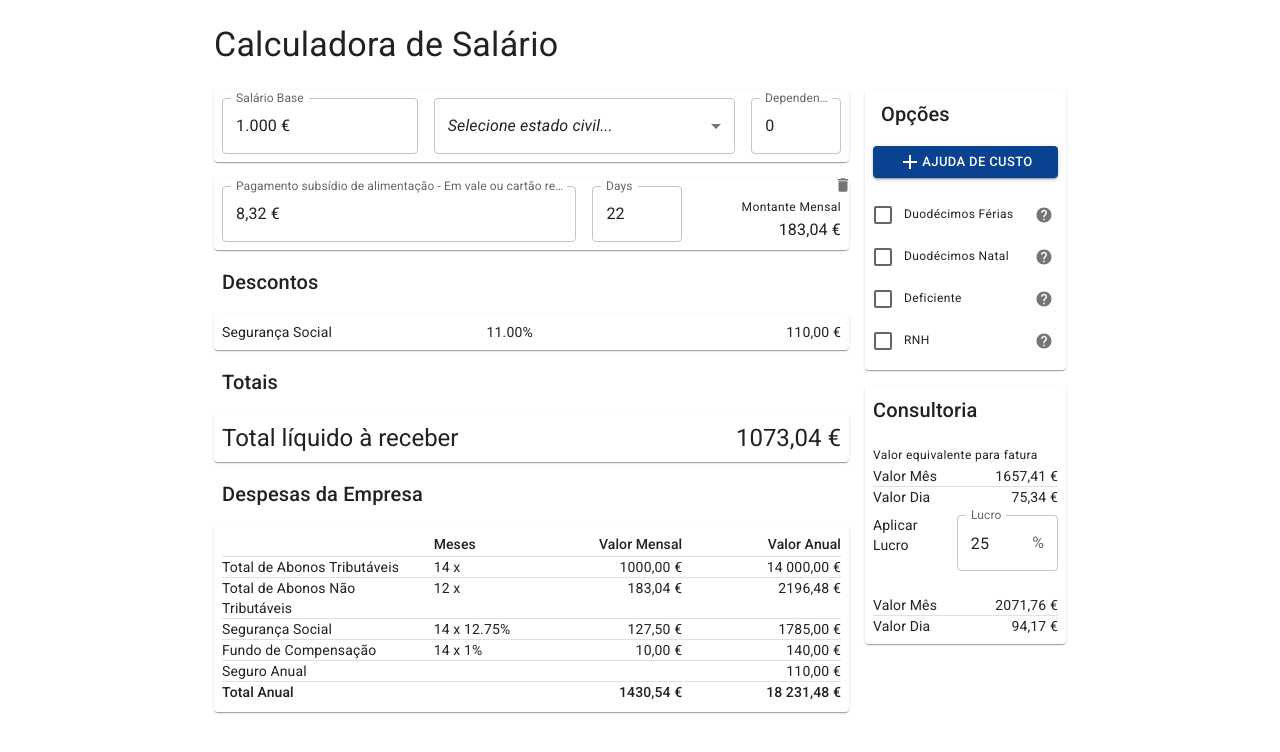
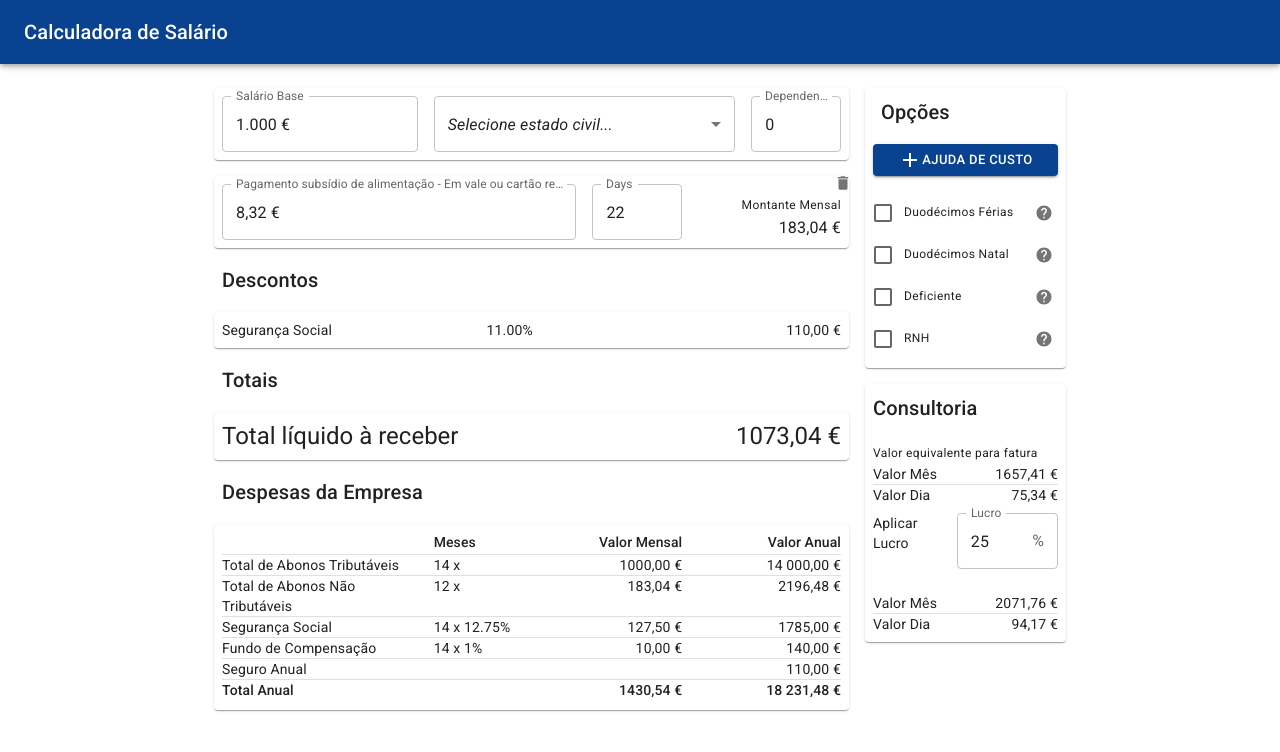
Before and after one commit to edgarmesquita/salary-calculator.github.io, a Next.js app: page / in a window 1280 px wide. Shown: the top 752 px of the page. Built offline with nearby package versions, Linux system fonts and the light colour scheme.

Commit message:
adding app bar

```diff
--- a/next.config.js
+++ b/next.config.js
@@ -3,6 +3,7 @@ const nextConfig = {
   experimental: {
     appDir: true,
   },
+  assetPrefix: './',
 }
 
 module.exports = nextConfig
--- a/package.json
+++ b/package.json
@@ -6,7 +6,7 @@
     "build": "next build && next export -o build",
     "start": "next start",
     "lint": "next lint",
-    "deploy": "gh-pages -b main -d build"
+    "deploy": "echo salary-calculator.equantic.tech > ./build/CNAME && gh-pages -b main -d build"
   },
   "dependencies": {
     "@emotion/react": "^11.10.5",
--- a/src/pages/index.tsx
+++ b/src/pages/index.tsx
@@ -1,9 +1,10 @@
 "use client"
 import CurrencyFormat from '@/components/CurrencyFormat';
 import {
+  AppBar,
   Box, Button, Card, Checkbox, Container, Dialog, DialogActions, DialogContent,
   DialogTitle, Divider, FormControl, FormControlLabel, FormGroup, IconButton, InputAdornment, ListSubheader, MenuItem, Select,
-  SelectChangeEvent, Switch, TextField, Tooltip, Typography
+  SelectChangeEvent, Switch, TextField, Toolbar, Tooltip, Typography
 } from '@mui/material'
 import Grid from '@mui/material/Unstable_Grid2';
 import React, { ReactNode } from 'react';
@@ -132,7 +133,7 @@ export default function HomePage() {
       salary += (baseSalary * (values.vacationTwelfthsPercent / 100)) / 12;
     if (values.hasChristmasTwelfths)
       salary += (baseSalary * (values.christmasTwelfthsPercent / 100)) / 12;
-    console.log(salary)
+
     return salary - (salary * ss) - (salary * (irs ?? 0)) + allowanceSum;
   }
 
@@ -158,11 +159,16 @@ export default function HomePage() {
   if (irs && values.hasRnh && irs > .2) irs = .2;
 
   return (
-
+    <>
+      <AppBar position="fixed">
+        <Toolbar>
+          <Typography variant="h6" component="div" sx={{ flexGrow: 1 }}>
+            Calculadora de Salário
+          </Typography>
+        </Toolbar>
+      </AppBar>
+      <Toolbar />
       <Container maxWidth="md" sx={{ pt: 3 }}>
-
-      <Typography variant="h4" sx={{ mb: 3 }}>Calculadora de Salário</Typography>
-
         <Dialog disableEscapeKeyDown open={open} onClose={handleClose} maxWidth="sm" fullWidth>
           <DialogTitle>Ajuda de Custo</DialogTitle>
           <DialogContent>
@@ -652,5 +658,6 @@ export default function HomePage() {
           </Grid>
         </Grid>
       </Container >
+    </>
   )
 }
```
Also changed, not shown: 1 other file (tests, documents, lock files or other folders). Lines whose indentation alone changed are shown as unchanged.
